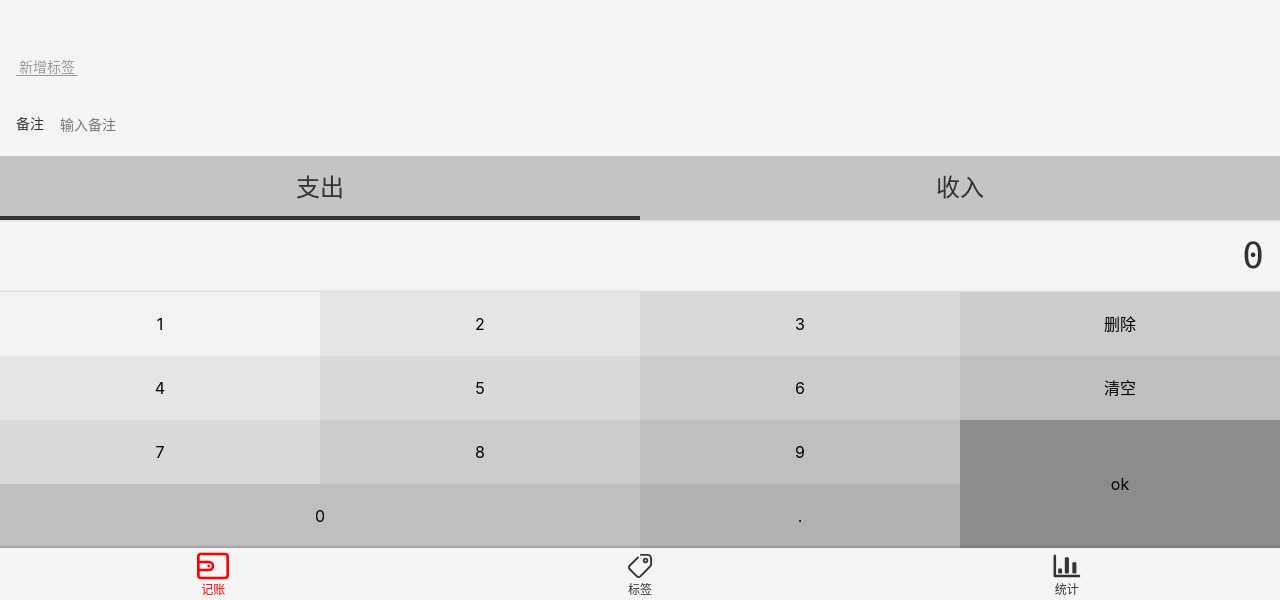
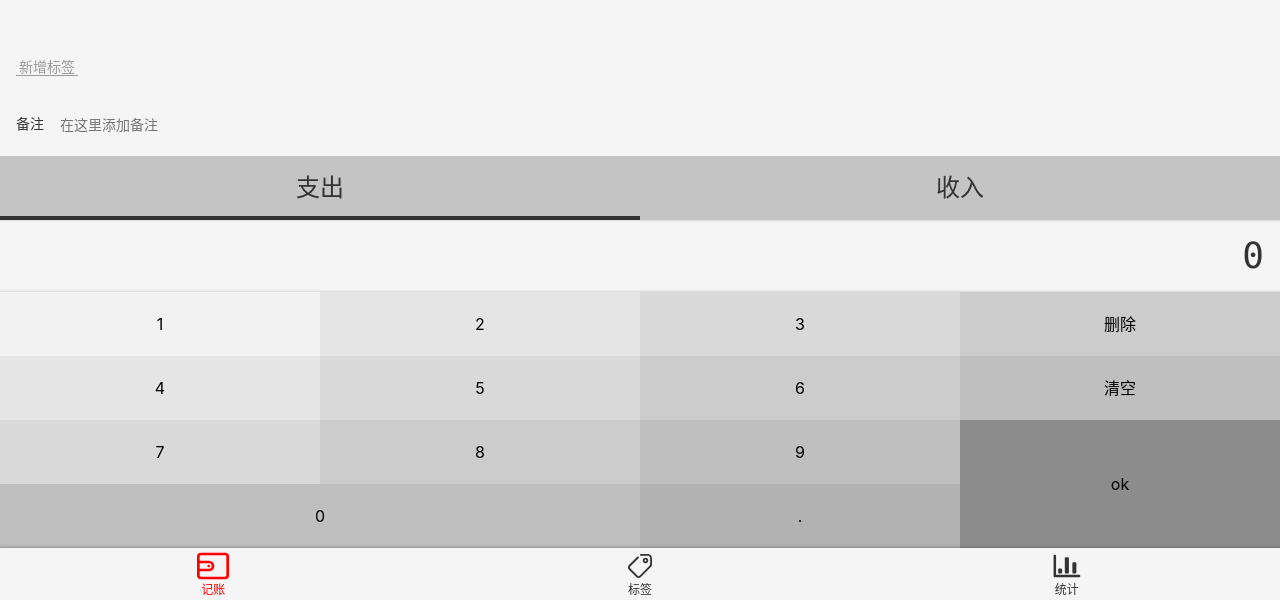
Before and after one commit to paixiaoxing1459/More-money, a Vue app: page /labels#/money in a window 1280 px wide. Shown: the part 200-800 px from the top of the page. Built offline with nearby package versions, Linux system fonts and the light colour scheme.

Commit message:
改造 Notes.vue 使其成为通用组件

```diff
--- a/src/components/Money/Notes.vue
+++ b/src/components/Money/Notes.vue
@@ -1,27 +1,32 @@
 <template>
   <div>
     <label class="notes">
-      <span class="name">备注</span>
+      <span class="name">{{ this.fieldName }}</span>
       <!--   placeholder 是 input 的一个占位符     -->
       <input type="text"
              v-model="value"
-             placeholder="输入备注" />
+             :placeholder="this.placeholder"/>
     </label>
   </div>
 </template>
 
 <script lang="ts">
 import Vue from 'vue';
-import {Component,Watch} from 'vue-property-decorator';
+import {Component, Prop, Watch} from 'vue-property-decorator';
 
 @Component
-  export default class Notes extends Vue{
-    value = '';
-    @Watch('value')
-    onValueChanged(value:string){
-      this.$emit('update:value',value)
-    }
+export default class Notes extends Vue {
+  value = '';
+
+  @Prop({required: true}) fieldName!: string;
+  @Prop() placeholder?: string;
+
+  @Watch('value')
+  // eslint-disable-next-line @typescript-eslint/explicit-module-boundary-types
+  onValueChanged(value: string) {
+    this.$emit('update:value', value);
   }
+}
 </script>
 
 <style lang="scss" scoped>
@@ -31,9 +36,11 @@
   padding-left: 16px;
   display: flex;
   align-items: center;
+
   .name {
     padding-right: 16px;
   }
+
   input {
     height: 64px;
     flex-grow: 1;
--- a/src/views/EditLabel.vue
+++ b/src/views/EditLabel.vue
@@ -1,6 +1,10 @@
 <template>
   <Layout>
-    编辑标签
+    <div>
+      <Icon name="left"/>
+      <span>编辑标签</span>
+    </div>
+    <Notes field-name="标签名" placeholder="请输入标签名"/>
   </Layout>
 </template>
 
@@ -8,8 +12,10 @@
 import Vue from 'vue';
 import {Component} from 'vue-property-decorator';
 import tagListModel from '@/models/tagListModel';
-
-@Component
+import Notes from '@/components/Money/Notes.vue';
+@Component({
+  components: {Notes}
+})
 export default class EditLabel extends Vue {
   created() {
     const id = this.$route.params.id;
--- a/src/views/Money.vue
+++ b/src/views/Money.vue
@@ -2,7 +2,10 @@
   <Layout class-prefix="layout">
     <NumberPad @update:value="onUpdateAmount" @submit="saveRecord"/>
     <Types :value.sync="record.type"/>
-    <Notes @update:value="onUpdateNotes"/>
+    <Notes field-name="备注"
+           placeholder="在这里添加备注"
+           @update:value="onUpdateNotes"
+    />
     <Tags :data-source.sync="tags" @update:value="onUpdateTags"/>
 
   </Layout>
```
Also changed, not shown: src/assets/icons/left.svg (added).
